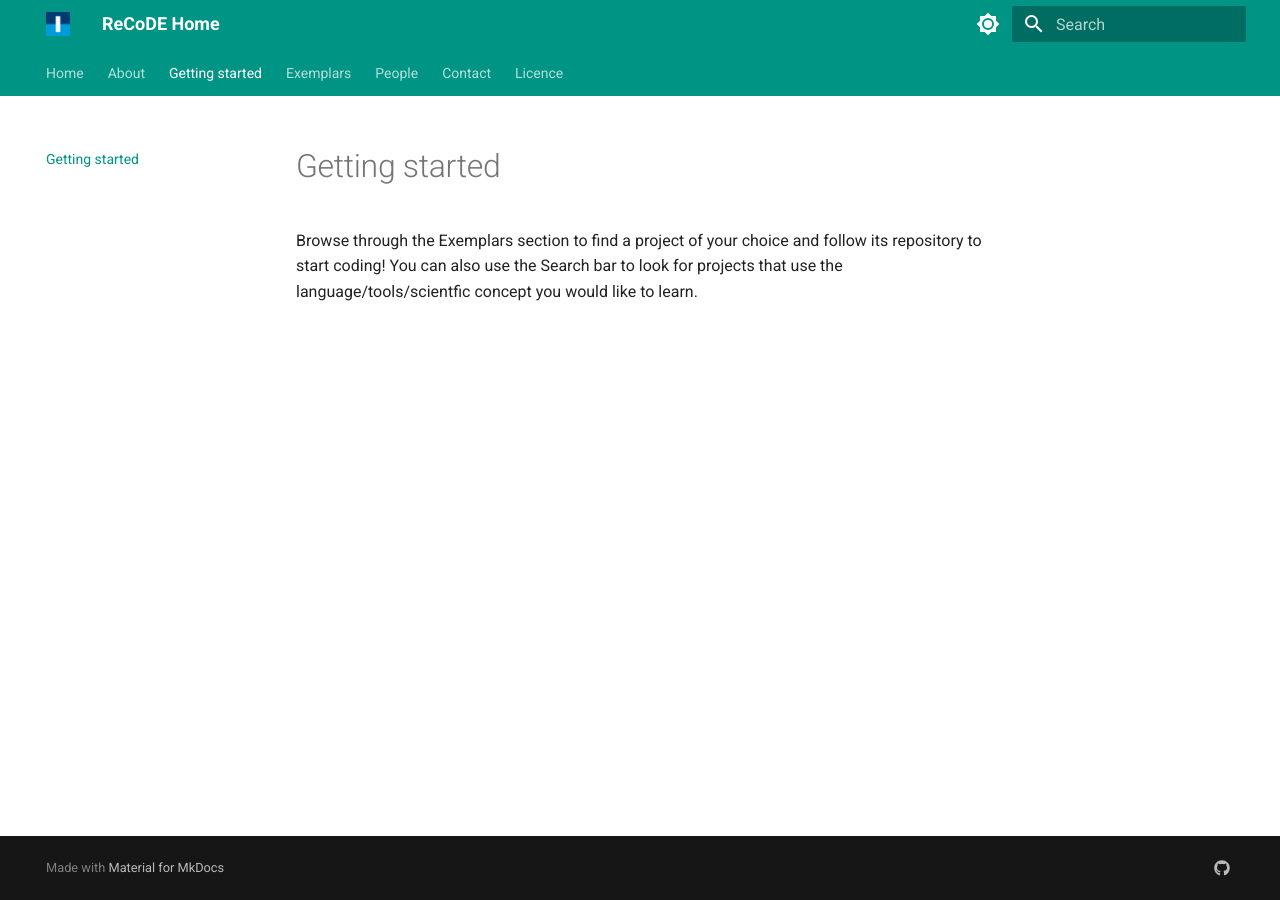
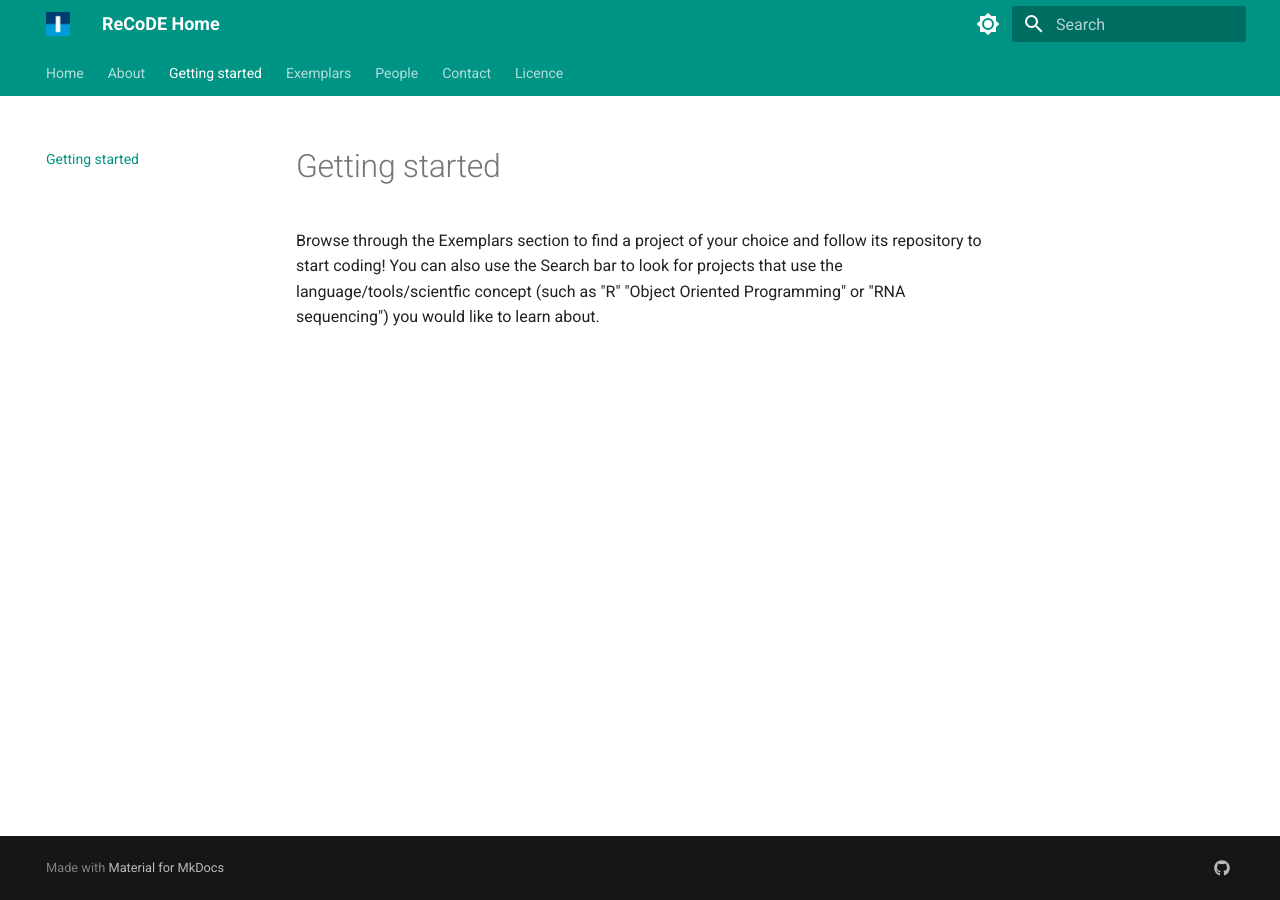
Before and after one commit to ImperialCollegeLondon/ReCoDE-home, an MkDocs documentation site: the page built from docs/getting-started.md, in a window 1280 px wide. Built offline with MkDocs 1.6.1 and Material for MkDocs 9.7.7, drawn with Linux system fonts in a browser that asks for light colours.

Commit message:
Clarified searching instructions
Added some example searches students might like to make.

```diff
--- a/docs/getting-started.md
+++ b/docs/getting-started.md
@@ -2,4 +2,4 @@
 title: Getting Started
 ---
 
-Browse through the Exemplars section to find a project of your choice and follow its repository to start coding! You can also use the Search bar to look for projects that use the language/tools/scientfic concept you would like to learn.
+Browse through the Exemplars section to find a project of your choice and follow its repository to start coding! You can also use the Search bar to look for projects that use the language/tools/scientfic concept (such as "R" "Object Oriented Programming" or "RNA sequencing") you would like to learn about.
```
